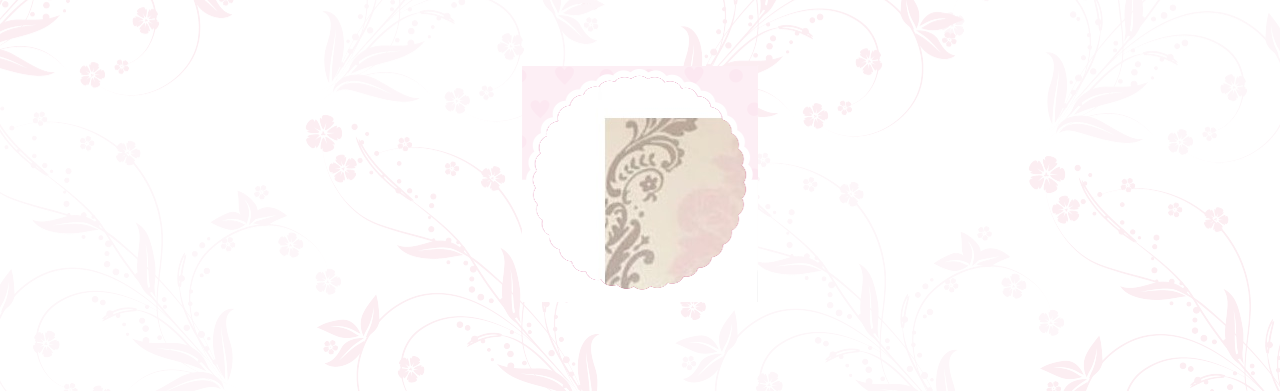
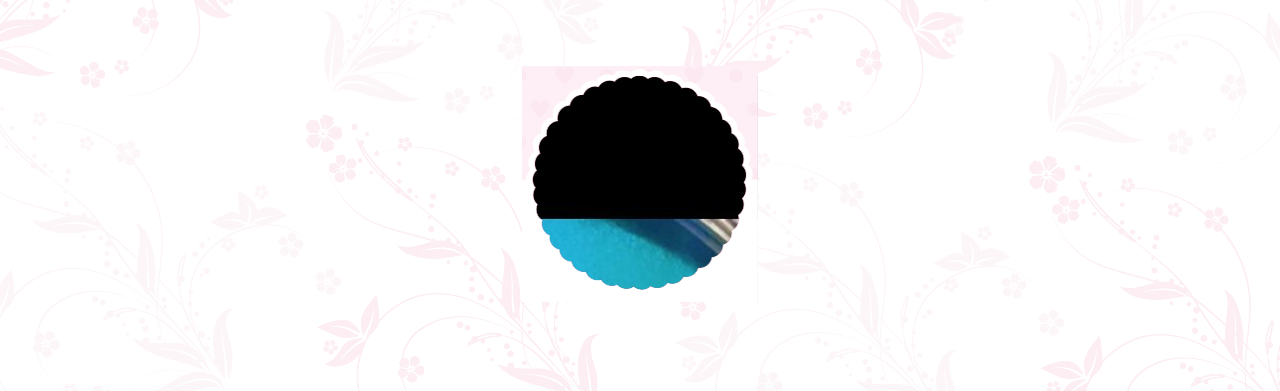
Before and after one commit to riiy29/birthday-zahra, a plain HTML site: page index.html in a window 1280 px wide. Shown: the top 391 px of the page. Drawn offline with Linux system fonts and the light colour scheme.

Commit message:
Update index.html

```diff
--- a/index.html
+++ b/index.html
@@ -27,7 +27,7 @@
                     <div class="frame" >
                         <img src="images/home/announcement/frame.png" alt="Frame">
                         <img src="images/home/announcement/hover-frame.png" alt="Hover Frame" class="hover-frame">
-                        <img src="images/pp.jpg" alt="Azzarah">
+                        <img src="images/72BA13EC-57D0-41A7-A465-04A1AD5D58E2.jpeg" alt="Azzarah">
                     </div>
                 </div>
             </div>
```
